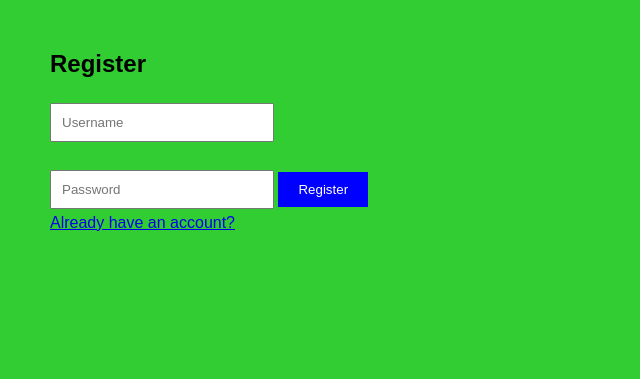
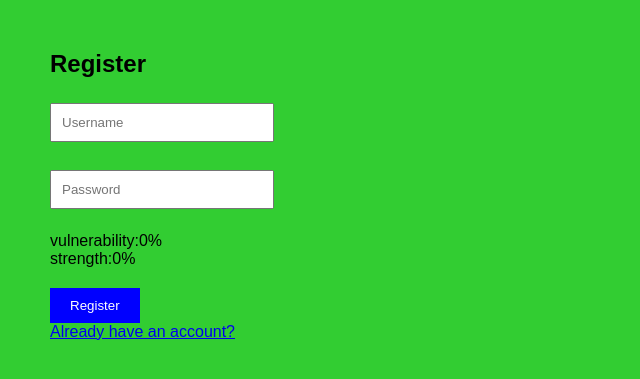
Before and after one commit to crack420978/flash-login-app, a Flask app: template templates/register.html in a window 1280 px wide. Shown: the top 379 px of the page, without its empty margins (0-640 px from the left). Run offline with Flask 2, Linux system fonts and the light colour scheme; the template is opened without the code that fills it, so the values that code supplies are empty.

Commit message:
app.py , security.py , vulnerabilty.js , register.html

```diff
--- a/app.py
+++ b/app.py
@@ -1,4 +1,4 @@
-from flask import Flask , render_template , request , redirect , url_for , flash
+from flask import Flask , render_template , request , redirect, session , url_for , flash , jsonify , request
 from database import store_user, verify_user , create_table , remove_user, create_table , audit_table , log_event
 #from auth import register , login
 from security import hash_password, is_predictable,password_vulnerability_level
@@ -39,19 +39,36 @@ def register():
                 log_event(username , "registration failed - predictable password")
                 return redirect(url_for("register"))
 
-            if vulnerable_percentage > 85:
+            if vulnerable_percentage <= 15:
                # password = hash_password(password)
                 store_user(username, password)
-                flash(f"Registration successful! Vulnerability: {vulnerable_percentage:.2f}%")
+                flash(f"Registration successful!")
                 log_event(username, "registration successful")
                 return redirect(url_for("login"))
             else:
-                flash(f"Password vulnerability too low ({vulnerable_percentage:.2f}%). Registration blocked.")
-                log_event(username, "registration failed - low vulnerability")
+                flash(f"Password vulnerability too high ({vulnerable_percentage:.2f}%). Registration blocked.")
+                log_event(username, "registration failed - high vulnerability")
                 return redirect(url_for("register"))
 
           #  return redirect(url_for("login"))
         return render_template("register.html")
+
+@app.route("/vulnerability_check", methods=["POST"])
+def vulnerability_check():
+    data = request.get_json()
+    username = data.get("username", "")
+    password = data.get("password", "")
+
+    if not username or not password:
+        return jsonify({"error": "Username and password are required."}), 400
+
+    vul = password_vulnerability_level(password , username)
+    vulnerable_percentage = round(vul  * 10,2)
+
+    strength_percentage = round(100 - vulnerable_percentage,2)
+    is_predictable_flag = is_predictable(password , username)
+
+    return jsonify({"vulnerability": f"{vulnerable_percentage:.2f}%", "strength": f"{strength_percentage:.2f}%", "predictable": is_predictable_flag}), 200
 
 
 @app.route("/login",methods=["GET","POST"])
@@ -64,6 +81,7 @@ def login():
                 flash(f"Login successful.")
                 log_event(username , "login successful")
                 return redirect(url_for("dashboard"))
+                session['user']=username
             else:
               #  print("Invalid username or password.")
                 log_event(username , "login failed")
@@ -72,9 +90,18 @@ def login():
 
         return render_template("login.html")
 
-@app.route ("/dashboard")
+@app.route("/dashboard")
 def dashboard():
+    if "user" not in session:       # user not logged in
+        return redirect(url_for("login"))
     return render_template("dashboard.html")
+
+@app.route("/logout")
+def logout():
+    session.pop("user", None)   # remove user from session
+    flash("You have been logged out")
+    return redirect(url_for("login"))
+
 
 if __name__ == "__main__":
     port = int(os.environ.get("PORT", 5000))
--- a/security.py
+++ b/security.py
@@ -25,8 +25,8 @@ def is_predictable(password , username):
         r'qwerty',  # The word 'qwerty'
         r'abc',  # The sequence 'abc'
         r'admin',  # The word 'admin'
-        r'^user$',  # The word 'user'
-        r'^secure$',  # The word 'secure'
+        r'user',  # The word 'user'
+        r'secure',  # The word 'secure'
         r'system',  # The word 'system'
     ]
 
--- /dev/null
+++ b/statics/vulnerabilty.js
@@ -0,0 +1,33 @@
+
+    const passwordInput = document.querySelector('input[name="password"]');
+    const usernameInput = document.querySelector('input[name="username"]');
+    const vulResult = document.getElementById('vul-result');
+    const strengthResult = document.getElementById('strength-result');
+    const vulBar = document.getElementById('vul-bar');
+
+    passwordInput.addEventListener('input', () => {
+       fetch("/check_password", {
+            method: "POST",
+            headers: {
+                "Content-Type": "application/json"
+            },
+            body: JSON.stringify({
+                username: usernameInput.value,
+                password: passwordInput.value
+            })
+        })
+        .then(response => response.json())
+        .then(data => {
+            vulResult.textContent = `vulnerability: ${data.vulnerability}%`;
+            strengthResult.textContent = `strength: ${data.strength}%`;
+            vulBar.style.width = `${data.vulnerability}%`;
+
+            if (data.vulnerability < 30) {
+                vulBar.style.backgroundColor = 'green';
+            } else if (data.vulnerability < 70) {
+                vulBar.style.backgroundColor = 'orange';
+            } else {
+                vulBar.style.backgroundColor = 'red';
+            }
+        });
+    });
--- a/templates/register.html
+++ b/templates/register.html
@@ -42,11 +42,20 @@
 
 <form method="POST" action="{{ url_for('register') }}">
     <input name="username" placeholder="Username" required><br><br>
-    <input name="password" placeholder="Password" type="password" required>
+
+    <input name="password" placeholder="Password" type="password" required><br><br>
+
+    <div id="vul-result">vulnerability:0%</div>
+    <div  id="strength-result">strength:0%</div>
+
+    <div style="width: auto; background:fixed; height: auto; border-radius: 10px">
+      <div id="vul-bar" style="width: 0%; height: 20px; background-color: red; border-radius: 10px"></div>
+    </div>
     <button type="submit">Register</button>
 </form>
 
 <a href="{{ url_for('login') }}">Already have an account?</a>
 
+<script src="{{ url_for('static', filename='vulnerabilty.js') }}"></script>
 </body>
 </html>
```
